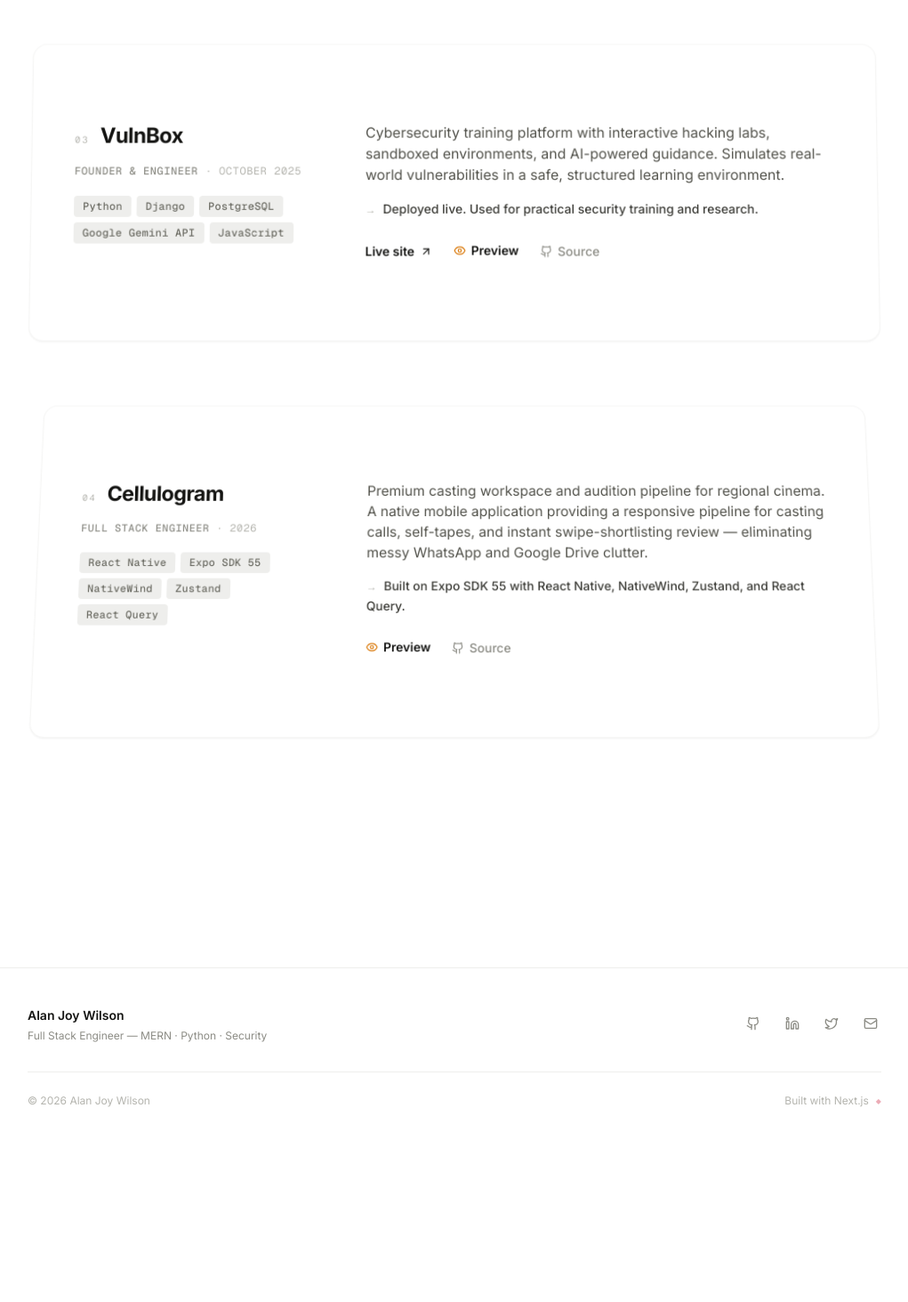
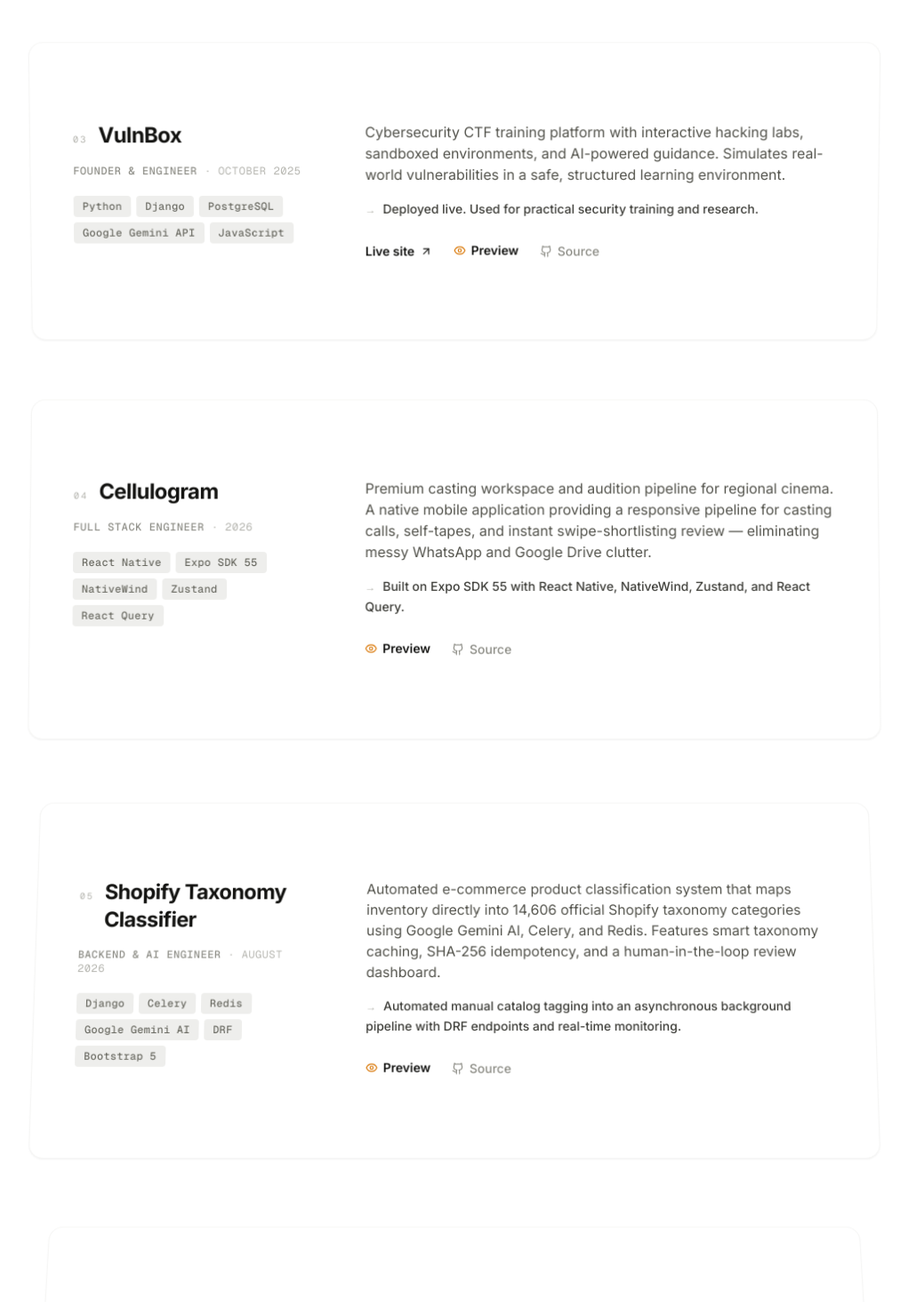
Before and after one commit to alan-j-w/alan-j-w.github.io, a Next.js app: page /portfolio/projects in a window 1280 px wide. Shown: the part 1330-2793 px from the top of the page at 89% size, without its empty margins (129-1150 px from the left). Before the commit the page ends 2615 px from the top, so only its background shows below. Built offline with nearby package versions, Linux system fonts and the light colour scheme.

Commit message:
projects updates

```diff
--- a/src/app/projects/page.tsx
+++ b/src/app/projects/page.tsx
@@ -11,7 +11,7 @@ const allProjects = [
     {
         index: "01",
         title: "Nexcart",
-        role: "Lead Engineer",
+        role: "Full Stack Engineer",
         date: "April 2026",
         previewImage: getAssetPath("/images/nexcart-preview.png"),
         description:
@@ -41,7 +41,7 @@ const allProjects = [
         date: "October 2025",
         previewImage: getAssetPath("/images/vulnbox-preview.png"),
         description:
-            "Cybersecurity training platform with interactive hacking labs, sandboxed environments, and AI-powered guidance. Simulates real-world vulnerabilities in a safe, structured learning environment.",
+            "Cybersecurity CTF training platform with interactive hacking labs, sandboxed environments, and AI-powered guidance. Simulates real-world vulnerabilities in a safe, structured learning environment.",
         outcome: "Deployed live. Used for practical security training and research.",
         tech: ["Python", "Django", "PostgreSQL", "Google Gemini API", "JavaScript"],
         link: "https://vulnbox.onrender.com",
@@ -59,6 +59,32 @@ const allProjects = [
         tech: ["React Native", "Expo SDK 55", "NativeWind", "Zustand", "React Query"],
         link: null,
         github: "https://github.com/alan-j-w/Cellulogram",
+    },
+    {
+        index: "05",
+        title: "Shopify Taxonomy Classifier",
+        role: "Backend & AI Engineer",
+        date: "August 2026",
+        previewImage: getAssetPath("/images/shopify-taxonomy-preview.png"),
+        description:
+            "Automated e-commerce product classification system that maps inventory directly into 14,606 official Shopify taxonomy categories using Google Gemini AI, Celery, and Redis. Features smart taxonomy caching, SHA-256 idempotency, and a human-in-the-loop review dashboard.",
+        outcome: "Automated manual catalog tagging into an asynchronous background pipeline with DRF endpoints and real-time monitoring.",
+        tech: ["Django", "Celery", "Redis", "Google Gemini AI", "DRF", "Bootstrap 5"],
+        link: null,
+        github: "https://github.com/alan-j-w/Shopify-Taxonomy-Classifier",
+    },
+    {
+        index: "06",
+        title: "Airohunt",
+        role: "Full Stack & AI Engineer",
+        date: "July 2026",
+        previewImage: getAssetPath("/images/airohunt-preview.png"),
+        description:
+            "Intelligent, Ai based Job discovery tool engineered to eliminate ghost listings, scam postings, and duplicates. Features multi-layer fraud detection (RDAP domain age, DNS checks, consultancy blacklists), direct integration with 100+ ATS platforms, semantic career memory scoring",
+        outcome: "Built end-to-end with FastAPI, React 18, SQLite (WAL mode), and multi-provider LLM support (Groq, Gemini, Ollama).",
+        tech: ["FastAPI", "Python", "React", "Zustand", "SQLite", "Tailwind CSS", "LLMs"],
+        link: null,
+        github: "https://github.com/alan-j-w/Airohunt",
     },
 ];
 
```
Also changed, not shown: public/images/airohunt-preview.png (added), public/images/shopify-taxonomy-preview.png (added).
